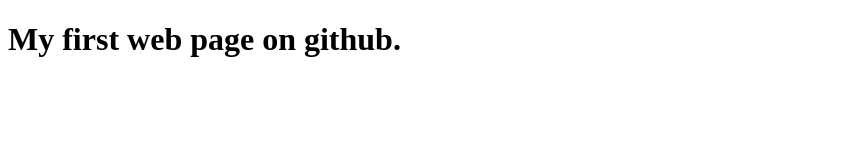
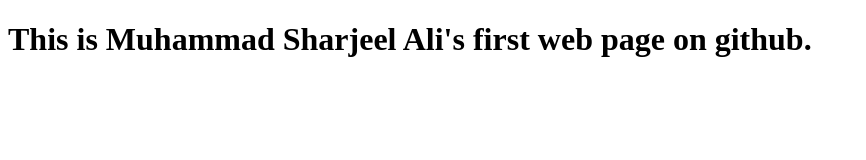
Before and after one commit to msharjeelali/CourseraWebDev, a plain HTML site: page site/index.html in a window 1280 px wide. Shown: the whole page, without its empty margins (0-866 px from the left). Drawn offline with Linux system fonts and the light colour scheme.

Commit message:
Small change in HTML page.

```diff
--- a/site/index.html
+++ b/site/index.html
@@ -6,6 +6,6 @@
     <title>First Web Page</title>
   </head>
   <body>
-    <h1>My first web page on github.</h1>
+    <h1>This is Muhammad Sharjeel Ali's first web page on github.</h1>
   </body>
 </html>
```
